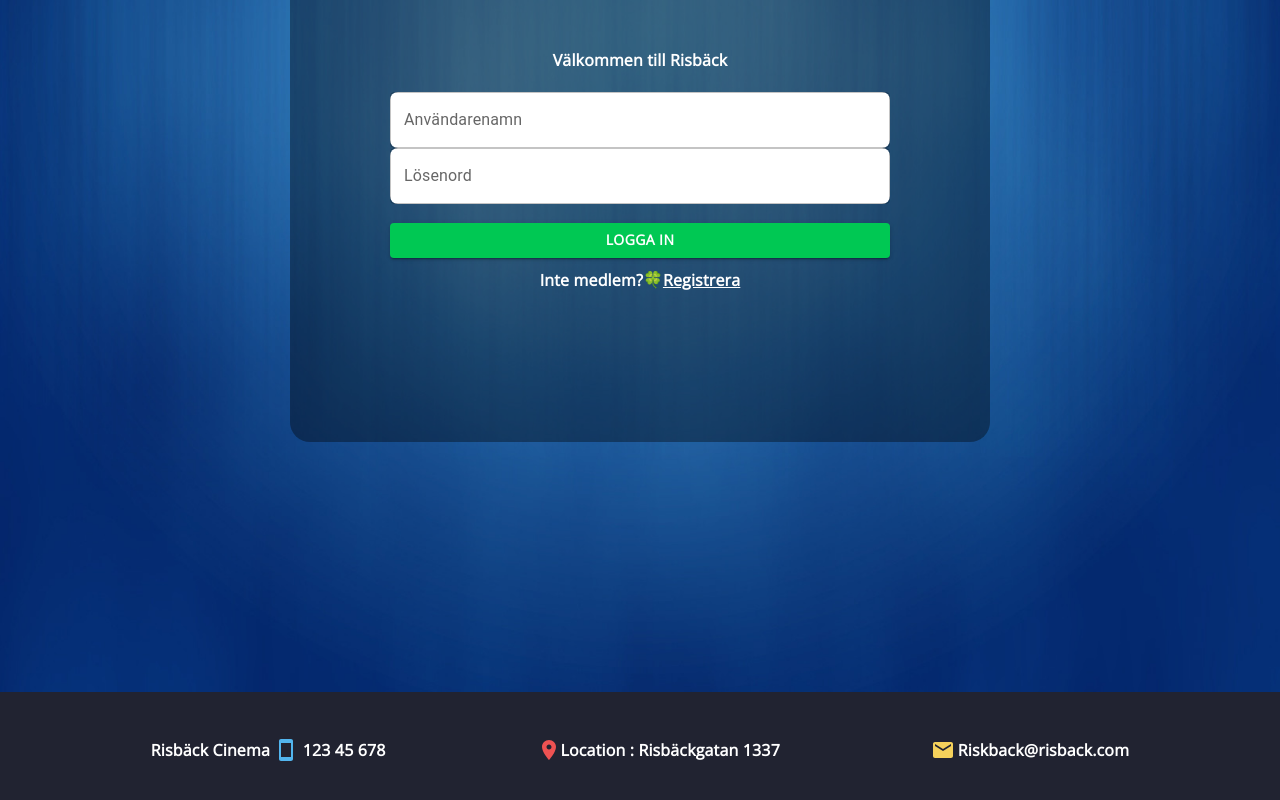
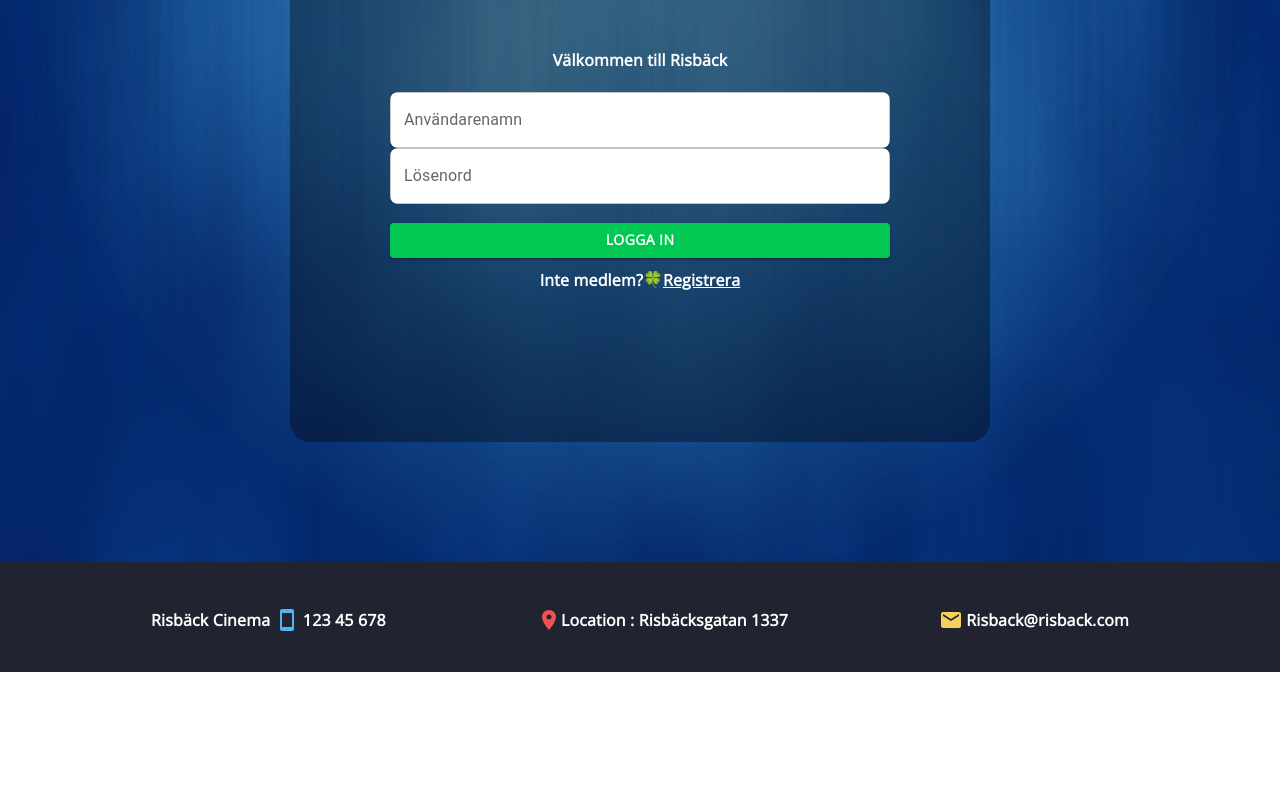
Before and after one commit to PontusVallgren/Kino-Cinema, a Next.js app: page /login in a window 1280 px wide. Shown: the part 336-1136 px from the top of the page. After the commit the page ends 1008 px from the top, so only its background shows below. Built offline with nearby package versions, Linux system fonts and the light colour scheme.

Commit message:
fixed grid to nav-main-footer, and corrected typos

```diff
--- a/src/components/FooterKino.tsx
+++ b/src/components/FooterKino.tsx
@@ -31,7 +31,7 @@ const FooterKino = () => {
           <LocationOnIcon
             sx={{ position: "relative", top: "6px", color: "#ee5252" }}
           />
-          Location : Risbäckgatan 1337
+          Location : Risbäcksgatan 1337
         </CustomText>
       </Box>
       <Box>
@@ -44,7 +44,7 @@ const FooterKino = () => {
               marginRight: "3px",
             }}
           />
-          Riskback@risback.com
+          Risback@risback.com
         </CustomText>
       </Box>
     </CenterBox>
--- a/src/components/login/SignUp.tsx
+++ b/src/components/login/SignUp.tsx
@@ -39,7 +39,7 @@ const SignUp: React.FC<signUpProp> = ({ userClickedBack }) => {
       <PreviousPageBtn onClick={() => userClickedBack(true)} />
       <Box className={classes.emptySpaceOfSignUp}>
         <Box className={classes.loginForm}>
-          <CustomText className={classes.loginTitle}>Regiestera</CustomText>
+          <CustomText className={classes.loginTitle}>Registrera</CustomText>
           <CenterHorizon component="form">
             <FormGroup aria-label="position">
               <CustomText sx={{ marginLeft: "5px" }}>🔹Ditt konto</CustomText>
--- a/src/pages/_app.tsx
+++ b/src/pages/_app.tsx
@@ -9,9 +9,15 @@ function MyApp({ Component, pageProps }: AppProps) {
   return (
     <>
       <ThemeProvider theme={theme}>
-        <NavbarKino />
-        <Component {...pageProps} />
-        <FooterKino />
+        <div>
+          <NavbarKino />
+        </div>
+        <div>
+          <Component {...pageProps} />
+        </div>
+        <div>
+          <FooterKino />
+        </div>
       </ThemeProvider>
     </>
   );
--- a/src/pages/index.tsx
+++ b/src/pages/index.tsx
@@ -13,7 +13,7 @@ const Home: NextPage = () => {
       </Head>
       <div className="main">
         <h1>Hello fellow developers!</h1>
-        <Box sx={{ height: "900px" }}>hello</Box>
+        <Box sx={{ height: "110vh", backgroundColor: "yello" }}>hello</Box>
       </div>
     </>
   );
--- a/src/pages/login/index.module.css
+++ b/src/pages/login/index.module.css
@@ -21,7 +21,7 @@
 }
 
 .emptySpace {
-  padding: 120px 0 250px 0;
+    padding: 120px 0 120px 0;
 }
 
 .emptySpaceOfSignUp {
--- a/src/server/models.ts
+++ b/src/server/models.ts
@@ -3,7 +3,7 @@ import { model, models } from "mongoose";
 import { userAccountSchema } from "./schema";
 
 const userAccounts =
-  models.userAccounts || model("userAccount", userAccountSchema);
+  models.userAccounts || model("userAccounts", userAccountSchema);
 
 const movieSchema = new mongoose.Schema({
   id: { type: String, required: true },
--- a/styles/globals.css
+++ b/styles/globals.css
@@ -1,8 +1,4 @@
 @import url("https://fonts.googleapis.com/css2?family=Open+Sans:wght@300&display=swap");
-html {
-    height: 100%;
-}
-
 * {
     padding: 0;
     margin: 0;
@@ -13,7 +9,6 @@ html {
 
 .main {
     background-image: url("../src/components/Img/1066909-blue-background-wallpaper-1920x1200-high-resolution.jpg");
-    height: 100%;
     background-position: center;
     background-repeat: no-repeat;
     background-size: cover;
@@ -22,3 +17,9 @@ html {
 a {
     text-decoration: none;
 }
+
+#__next {
+    height: 100%;
+    display: grid;
+    grid-template-rows: repeat(3, auto);
+}
```
Lines whose indentation alone changed are shown as unchanged.
